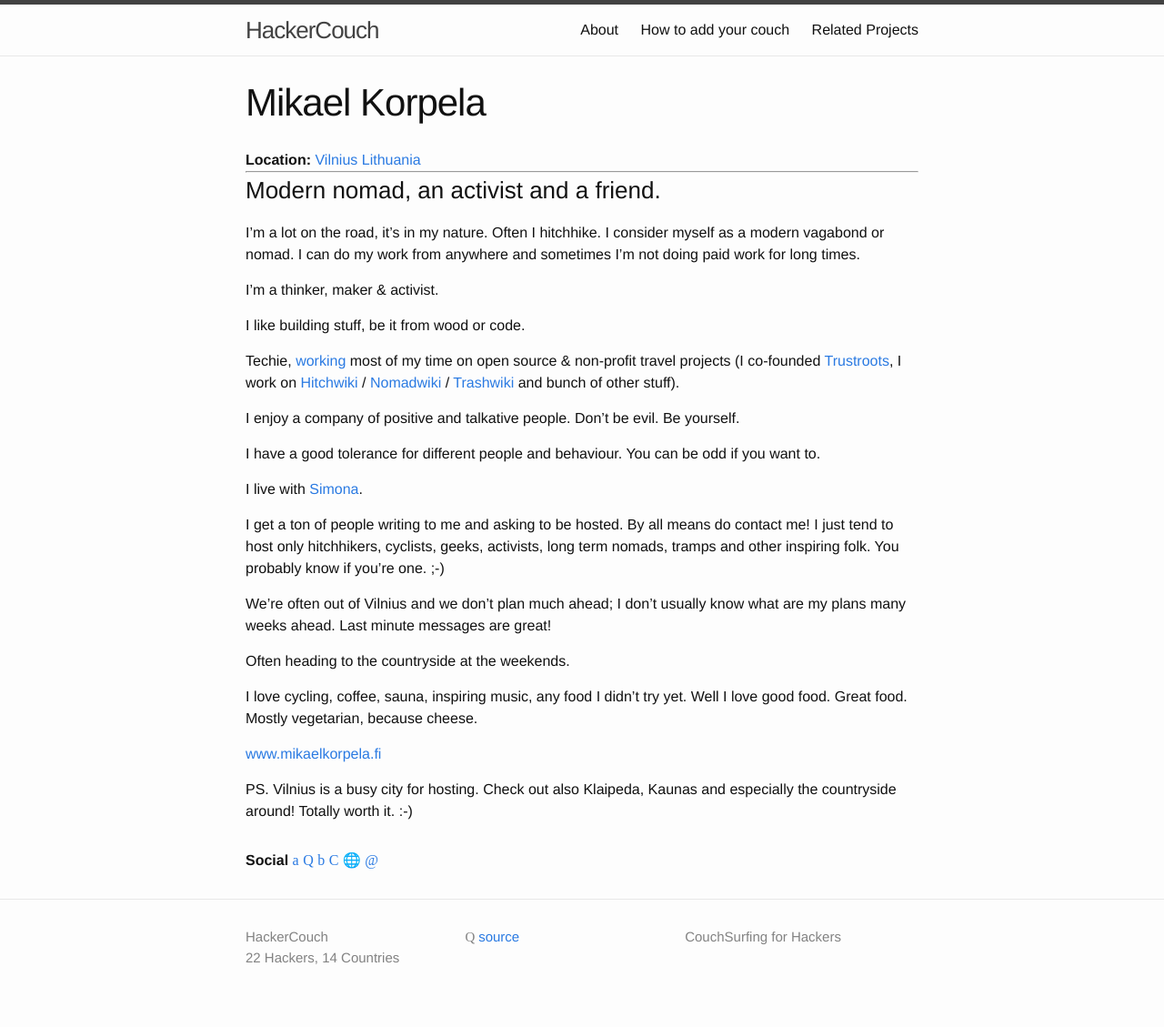
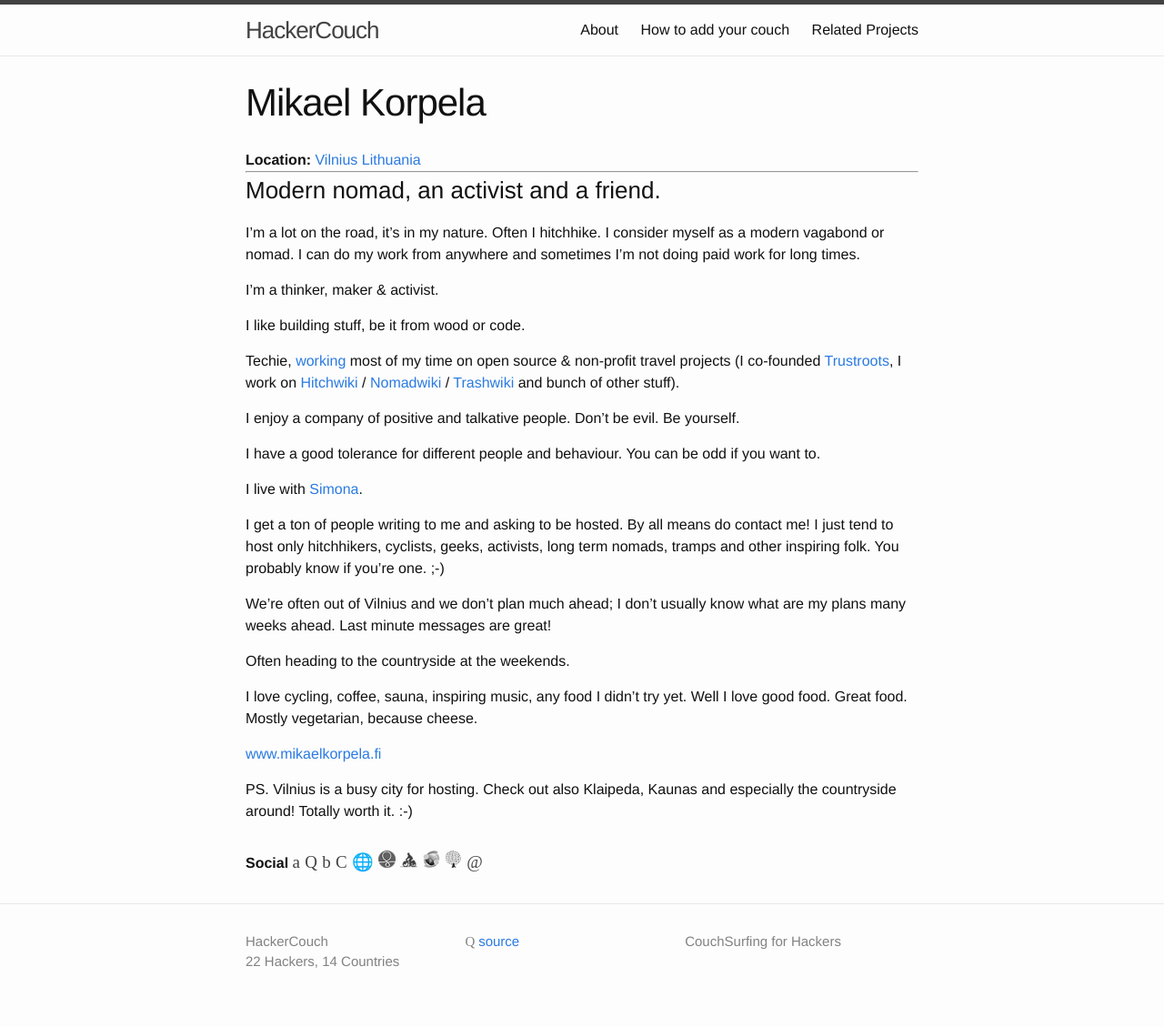
Before and after one commit to hackercouch/hackercouch, a Jekyll site: the page built from _couches/simison.md, in a window 1280 px wide. Shown: the whole page at 91% size. Built offline with Jekyll 4.4.1, drawn with Linux system fonts in a browser that asks for light colours; some web fonts are replaced.

Commit message:
Add hospex icons and tooltips

```diff
--- a/_includes/social.html
+++ b/_includes/social.html
@@ -1,32 +1,52 @@
-<td class="social-links">
+<span class="social-links">
   {% if couch.twitter %}
-    <a title="@{{couch.twitter}}" href="https://twitter.com/{{couch.twitter}}">
+  <a data-tipsy="Twitter@{{couch.twitter}}" class="tipsy--{{ include.tooltip-direction }}" href="https://twitter.com/{{couch.twitter}}">
     <span class="socicon socicon-twitter"></span>
   </a>
   {% endif %}
   {% if couch.github %}
-    <a title="github user profile" href="https://github.com/{{couch.github}}">
+  <a data-tipsy="Github" class="tipsy--{{ include.tooltip-direction }}" href="https://github.com/{{couch.github}}">
     <span class="socicon socicon-github"></span>
   </a>
   {% endif %}
   {% if couch.facebook %}
-    <a title="fb/{{couch.facebook}}" href="https://facebook.com/{{couch.facebook}}">
+  <a data-tipsy="Facebook" class="tipsy--{{ include.tooltip-direction }}" href="https://facebook.com/{{couch.facebook}}">
     <span class="socicon socicon-facebook"></span>
   </a>
   {% endif %}
   {% if couch.reddit %}
-    <a title="/u/{{couch.reddit}}" href="https://reddit.com/u/{{couch.reddit}}">
+  <a data-tipsy="Reddit/u/{{couch.reddit}}" class="tipsy--{{ include.tooltip-direction }}" href="https://reddit.com/u/{{couch.reddit}}">
     <span class="socicon socicon-reddit"></span>
   </a>
   {% endif %}
   {% if couch.website %}
-    <a title="website" href="{{couch.website}}">
+  <a data-tipsy="Website"  class="tipsy--{{ include.tooltip-direction }}"href="{{couch.website}}">
     &#127760;
   </a>
   {% endif %}
+  {% if couch.couchsurfing %}
+  <a data-tipsy="Couchsurfing" class="tipsy--{{ include.tooltip-direction }}" href="https://www.couchsurfing.com/people/{{couch.couchsurfing}}">
+    <span class="hospex-icon-couchsurfing"></span>
+  </a>
+  {% endif %}
+  {% if couch.warmshowers %}
+  <a data-tipsy="Warmshowers" class="tipsy--{{ include.tooltip-direction }}" href="https://www.warmshowers.org/user/{{couch.warmshowers}}">
+    <span class="hospex-icon-warmshowers"></span>
+  </a>
+  {% endif %}
+  {% if couch.bewelcome %}
+  <a data-tipsy="BeWelcome" class="tipsy--{{ include.tooltip-direction }}" href="http://www.bewelcome.org/members/{{couch.bewelcome}}">
+    <span class="hospex-icon-bewelcome"></span>
+  </a>
+  {% endif %}
+  {% if couch.trustroots %}
+  <a data-tipsy="Trustroots" class="tipsy--{{ include.tooltip-direction }}" href="https://www.trustroots.org/profile/{{couch.trustroots}}">
+    <span class="hospex-icon-trustroots"></span>
+  </a>
+  {% endif %}
   {% if couch.email %}
-    <a title="Send Mail" href="mailto:{{couch.email}}">
+  <a data-tipsy="Send Mail" class="tipsy--{{ include.tooltip-direction }}" href="mailto:{{couch.email}}">
     <span class="socicon socicon-mail"></span>
   </a>
   {% endif %}
-</td>
+</span>
--- a/_layouts/couch.html
+++ b/_layouts/couch.html
@@ -31,7 +31,7 @@ layout: default
         <strong>Social</strong>
         <span>
             {% assign couch = page %}
-            {% include social.html %}
+            {% include social.html tooltip-direction="s" %}
         </span>
     </div>
 </div>
--- /dev/null
+++ b/_sass/_hospex-icons.scss
@@ -0,0 +1,30 @@
+// PNG icons for other hospex sites
+
+$hospex-icon-size: 19px;
+
+[class^="hospex-icon-"], [class*="hospex-icon-"] {
+  text-indent: -9999px;
+  display: block;
+  float: left;
+  speak: none;
+  width: $hospex-icon-size;
+  height: $hospex-icon-size;
+  margin: 0;
+  background-repeat: no-repeat;
+  background-position: 50% 50%;
+  background-size: $hospex-icon-size $hospex-icon-size;
+  transition: all .2s ease-in-out;
+  -webkit-transition: all .2s ease-in-out;
+  -webkit-filter: grayscale(100%);
+  filter: grayscale(100%);
+  &:hover {
+    -webkit-filter: grayscale(0%);
+    filter: grayscale(0%);
+    text-decoration: none;
+  }
+}
+.hospex-icon-bewelcome { @include background-image-retina('/img/icon-bewelcome.png', '/img/icon-bewelcome@2x.png', $hospex-icon-size, $hospex-icon-size); }
+.hospex-icon-trustroots { @include background-image-retina('/img/icon-trustroots.png', '/img/icon-trustroots@2x.png', $hospex-icon-size, $hospex-icon-size); }
+.hospex-icon-couchsurfing { @include background-image-retina('/img/icon-couchsurfing.png', '/img/icon-couchsurfing@2x.png', $hospex-icon-size, $hospex-icon-size); }
+.hospex-icon-warmshowers { @include background-image-retina('/img/icon-warmshowers.png', '/img/icon-warmshowers@2x.png', $hospex-icon-size, $hospex-icon-size); }
+.hospex-icon-trustroots { background-image: url(/img/icon-trustroots.svg); }
--- /dev/null
+++ b/_sass/_tooltip.scss
@@ -0,0 +1,12 @@
+// Tooltips!
+// Using mixins/_tipsy.scss
+// See docs: https://github.com/dangvanthanh/tipsy.sass
+
+.tipsy--nw { @include tipsy(nw, #34495e, 5px, 0);  }
+.tipsy--n  { @include tipsy(n, #34495e, 5px, 3px); }
+.tipsy--ne { @include tipsy(ne, #34495e, 5px, 0);  }
+.tipsy--e  { @include tipsy(e, #34495e, 5px, 3px); }
+.tipsy--se { @include tipsy(se, #34495e, 5px, 0);  }
+.tipsy--s  { @include tipsy(s, #34495e, 5px, 3px); }
+.tipsy--sw { @include tipsy(sw, #34495e, 5px, 0);  }
+.tipsy--w  { @include tipsy(w, #34495e, 5px, 3px); }
--- /dev/null
+++ b/_sass/mixins/_retina.scss
@@ -0,0 +1,12 @@
+// Retina images
+// Modified from https://gist.github.com/zethussuen/5389206
+@mixin background-image-retina($file, $file2x, $width, $height) {
+  background-image: url($file);
+  background-size: $width $height;
+  @media (-webkit-min-device-pixel-ratio: 2), (min-resolution: 144dpi) {
+    & {
+      background-image: url($file2x);
+      background-size: $width $height;
+    }
+  }
+}
--- /dev/null
+++ b/_sass/mixins/_tipsy.scss
@@ -0,0 +1,225 @@
+/**
+ * Tipsy.sass
+ * @author: Dang Van Thanh
+ * @description: A Simple Mixin Tooltip CSS Using Sass
+ * @version: 1.0.5
+ * @link: https://github.com/dangvanthanh/tipsy.sass
+ */
+@mixin tipsy($gravity, $bgcolor, $bordersize, $radius) {
+  position: relative;
+  display: inline-block;
+
+  &:hover, &:focus {
+    &:before, &:after {
+      visibility: visible;
+      opacity: 1;
+    }
+  }
+
+  &:before, &:after {
+    position: absolute;
+    visibility: hidden;
+    opacity: 0;
+    z-index: 1000000;
+    pointer-events: none;
+    transform: translate3d(0, 0, 0);
+    -webkit-transform: translate3d(0, 0, 0);
+    transition: 250ms ease-in-out;
+    -webkit-transition: 250ms ease-in-out;
+  }
+
+  &:before {
+    content: '';
+    border: $bordersize solid transparent;
+    bottom: 0;
+    z-index: 1000001;
+  }
+
+  &:after {
+    content: attr(data-tipsy);
+    background-color: $bgcolor;
+    border-radius: $radius;
+    color: white;
+    text-shadow: 0 -1px 0 rgba(0, 0, 0, .2);
+    padding: 5px 10px;
+    white-space: nowrap;
+    box-shadow: 1px 1px 3px rgba(0, 0, 0, .2);
+  }
+
+  @if $gravity == 'nw' {
+    &:hover, &:focus {
+      &:before {
+        top: -15%;
+      }
+      &:after {
+        bottom: 115%;
+      }
+    }
+
+    &:before {
+      border-top-color: $bgcolor;
+      top: -35%;
+      right: 60%;
+    }
+
+    &:after {
+      bottom: 135%;
+      right: 50%;
+    }
+  } @else if $gravity == 'n' {
+    &:hover, &:focus {
+      &:before {
+        top: -15%;
+      }
+      &:after {
+        bottom: 115%;
+      }
+    }
+
+    &:before, &:after {
+      left: 50%;
+      transform: translateX(-50%);
+      -webkit-transform: translateX(-50%);
+    }
+
+    &:before {
+      border-top-color: $bgcolor;
+      top: -35%;
+    }
+
+    &:after {
+      bottom: 135%;
+    }
+  } @else if $gravity == 'ne' {
+    &:hover, &:focus {
+      &:before {
+        top: -15%;
+      }
+      &:after {
+        bottom: 115%;
+      }
+    }
+
+    &:before {
+      border-top-color: $bgcolor;
+      top: -35%;
+      left: 60%;
+    }
+
+    &:after {
+      bottom: 135%;
+      left: 50%;
+    }
+  } @else if $gravity == 'e' {
+    &:hover, &:focus {
+      &:before {
+        right: -15%;
+      }
+      &:after {
+        left: 115%;
+      }
+    }
+
+    &:before, &:after {
+      top: 50%;
+      transform: translateY(-50%);
+      -webkit-transform: translateY(-50%);
+    }
+
+    &:before {
+      border-right-color: $bgcolor;
+      right: -35%;
+    }
+
+    &:after {
+      left: 135%;
+    }
+  } @else if $gravity == 'se' {
+    &:hover, &:focus {
+      &:before {
+        bottom: -15%;
+      }
+      &:after {
+        top: 115%;
+      }
+    }
+
+    &:before {
+      border-bottom-color: $bgcolor;
+      left: 60%;
+      bottom: -35%;
+    }
+
+    &:after {
+      left: 50%;
+      top: 135%;
+    }
+  } @else if $gravity == 's' {
+    &:hover, &:focus {
+      &:before {
+        bottom: -15%;
+      }
+      &:after {
+        top: 115%;
+      }
+    }
+
+    &:before, &:after {
+      left: 50%;
+      transform: translateX(-50%);
+      -webkit-transform: translateX(-50%);
+    }
+
+    &:before {
+      border-bottom-color: $bgcolor;
+      bottom: -35%;
+    }
+
+    &:after {
+      top: 135%;
+    }
+  } @else if $gravity == 'sw' {
+    &:hover, &:focus {
+      &:before {
+        bottom: -15%;
+      }
+      &:after {
+        top: 115%;
+      }
+    }
+
+    &:before {
+      border-bottom-color: $bgcolor;
+      right: 60%;
+      bottom: -35%;
+    }
+
+    &:after {
+      right: 50%;
+      top: 135%;
+    }
+  } @else if $gravity == 'w' {
+    &:hover, &:focus {
+      &:before {
+        left: -15%;
+      }
+      &:after {
+        right: 115%;
+      }
+    }
+
+    &:before, &:after {
+      top: 50%;
+      transform: translateY(-50%);
+      -webkit-transform: translateY(-50%);
+    }
+
+    &:before {
+      border-left-color: $bgcolor;
+      left: -35%;
+    }
+    &:after {
+      right: 125%;
+    }
+  }
+}
--- a/css/main.scss
+++ b/css/main.scss
@@ -44,19 +44,30 @@ $on-laptop:        800px;
 
 // Import partials from `sass_dir` (defaults to `_sass`)
 @import
+        "mixins/retina",
+        "mixins/tipsy",
         "base",
         "layout",
         "syntax-highlighting",
         "socicons",
+        "hospex-icons",
         "table",
-        "btn"
+        "btn",
+        "tooltip"
 ;
 
 
 
 .social-links {
+  font-size: 19px;
   text-align: center;
-  a:hover {
-    text-decoration: none;
+  a {
+    color: #444;
+    transition: color .2s ease-in-out;
+    -webkit-transition: color .2s ease-in-out;
+    &:hover {
+      text-decoration: none;
+      color: $brand-color;
+    }
   }
 }
--- a/index.html
+++ b/index.html
@@ -26,7 +26,7 @@ layout: default
         <td>{{couch.city}}</td>
         {% assign country = couch.country | upcase %}
         <td>{{site.data.countries[country] | downcase | capitalize}}</td>
-        {% include social.html %}
+        <td>{% include social.html tooltip-direction="e" %}</td>
         <td>
             {% if page.url == '/index.html' %}
             {{couch.content | strip_html | truncatewords:20 | remove: '...'}}
```
Also changed, not shown: _couches/simison.md (+4 -0 lines), add.md (+9 -5 lines), img/icon-bewelcome.png (added), img/icon-bewelcome@2x.png (added), img/icon-couchsurfing.png (added), img/icon-couchsurfing@2x.png (added), img/icon-trustroots.svg (added), img/icon-warmshowers.png (added), img/icon-warmshowers@2x.png (added). Lines whose indentation alone changed are shown as unchanged.
